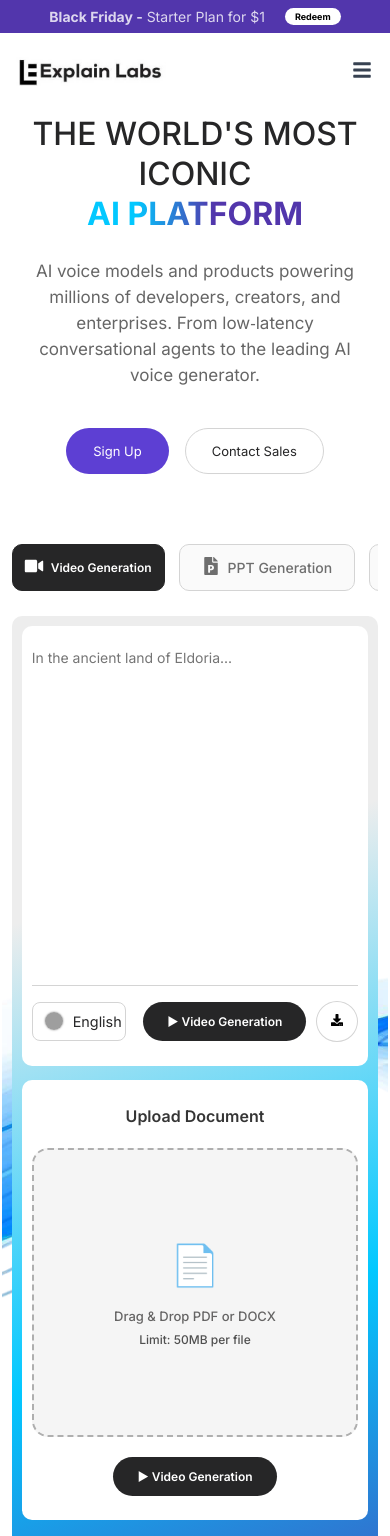
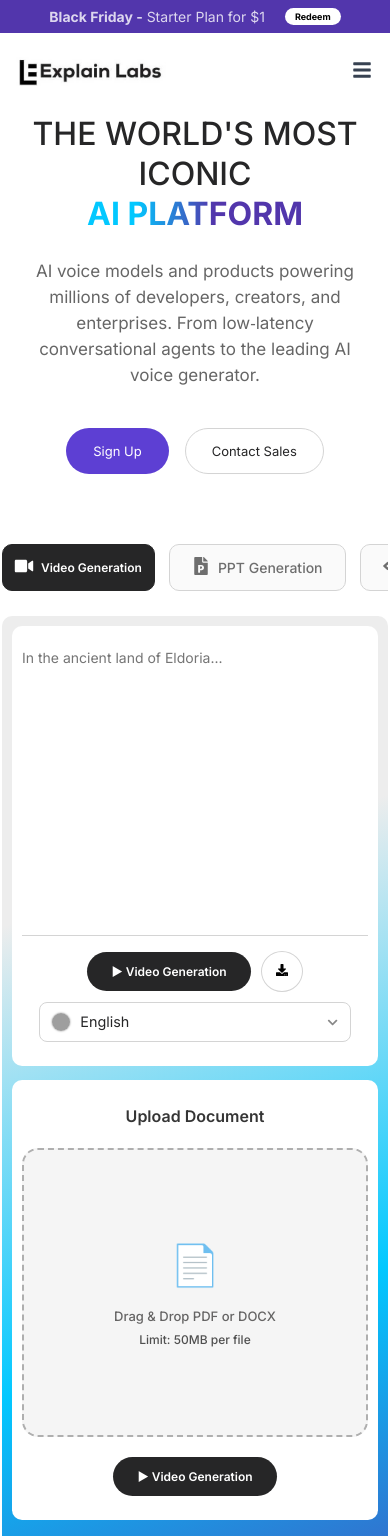
Before and after one commit to bhupendradhote/Explain_Labs_react, a React (Vite) app: page /home in a window 390 px wide. Shown: the top 1536 px of the page. Built offline with nearby package versions, Linux system fonts and the light colour scheme; grey boxes are pictures that could not be loaded.

Commit message:
animationh res home

```diff
--- a/src/assets/styles/HomePage.css
+++ b/src/assets/styles/HomePage.css
@@ -476,6 +476,7 @@ z-index: 3;
    RESPONSIVE
    ========================================= */
 @media (max-width: 768px) {
+
   .hero-title { font-size: 32px; }
   .feature-container { flex-direction: column; text-align: center; }
   .feature-block.reverse .feature-container { flex-direction: column; }
@@ -937,6 +938,10 @@ gap: 30px;
 }
 
 @media (max-width:420px){
+      .vg-inner, .vg2-inner, .split-section, .news-section, .footer-container, .main-interface-shell {
+        max-width: 100% !important;
+    }
+
   .vg2-art{ height:220px; }
   .vg2-contact{ width:100%; }
   .vg2-play{ width:34px; height:34px; }
@@ -962,6 +967,7 @@ gap: 30px;
     gap: 5px;
     font-weight: 500;
     font-size: 13px;
+    width: 100%;
 }
 .hero-img {
     width: 100%;
@@ -993,6 +999,7 @@ gap: 30px;
     padding: 8px 17px;
     font-size: 12px;
 }
+
 }
 
 .btn-signup a{
--- a/src/assets/styles/responsive.css
+++ b/src/assets/styles/responsive.css
@@ -49,9 +49,7 @@
 }
 
 @media (max-width: 768px) {
-	.vg-inner,.vg2-inner, .split-section, .news-section, .footer-container, .main-interface-shell{
-		max-width: 95% !important;
-	}
+
 	.login-card {
 		flex-direction: column;
 		border-radius: 16px;
@@ -380,3 +378,17 @@ padding: 20px !important;
         font-size: 3.2rem !important;
     }
 }
+
+@media (max-width:420px){
+      .vg-inner, .vg2-inner, .split-section, .news-section, .footer-container, .main-interface-shell {
+        max-width: 100% !important;
+    }
+	.surface-controls {
+
+    flex-direction: column-reverse;
+}
+.language-select-wrapper {
+    width: 90%;
+	margin-top: 10px;
+}
+}
--- a/src/pages/Home.jsx
+++ b/src/pages/Home.jsx
@@ -32,7 +32,7 @@ const HomePage = () => {
   const heroTextOpacity = useSpring(heroTextOpacityRaw, springConfig);
 
   // Hero Interface: Moves up faster, tilts slightly for 3D effect
-  const heroImageYRaw = useTransform(scrollY, [0, 1000], [0, -250]);
+  const heroImageYRaw = useTransform(scrollY, [0, 1000], [0, -50]);
   const heroImageRotateRaw = useTransform(scrollY, [0, 1000], [0, 5]); // Slight 3D tilt
   const heroImageY = useSpring(heroImageYRaw, springConfig);
   const heroImageRotate = useSpring(heroImageRotateRaw, springConfig);
```
